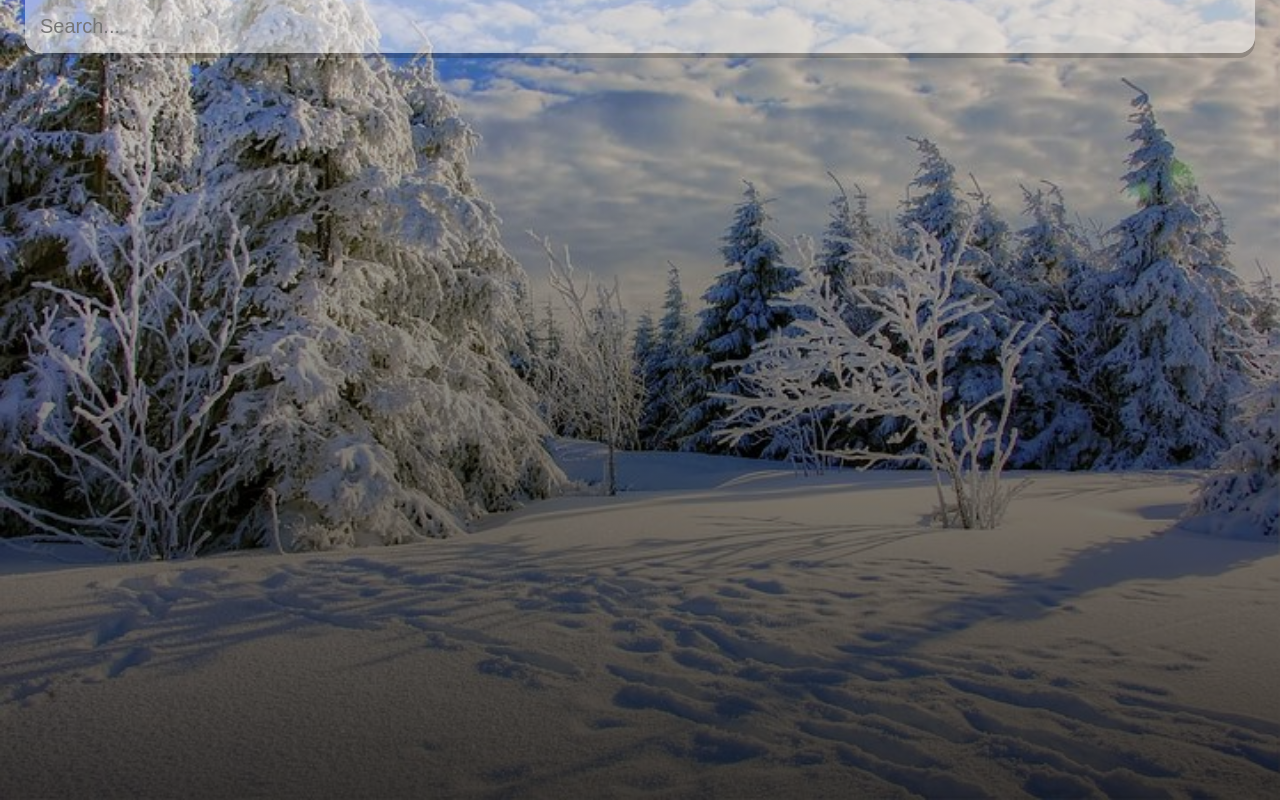
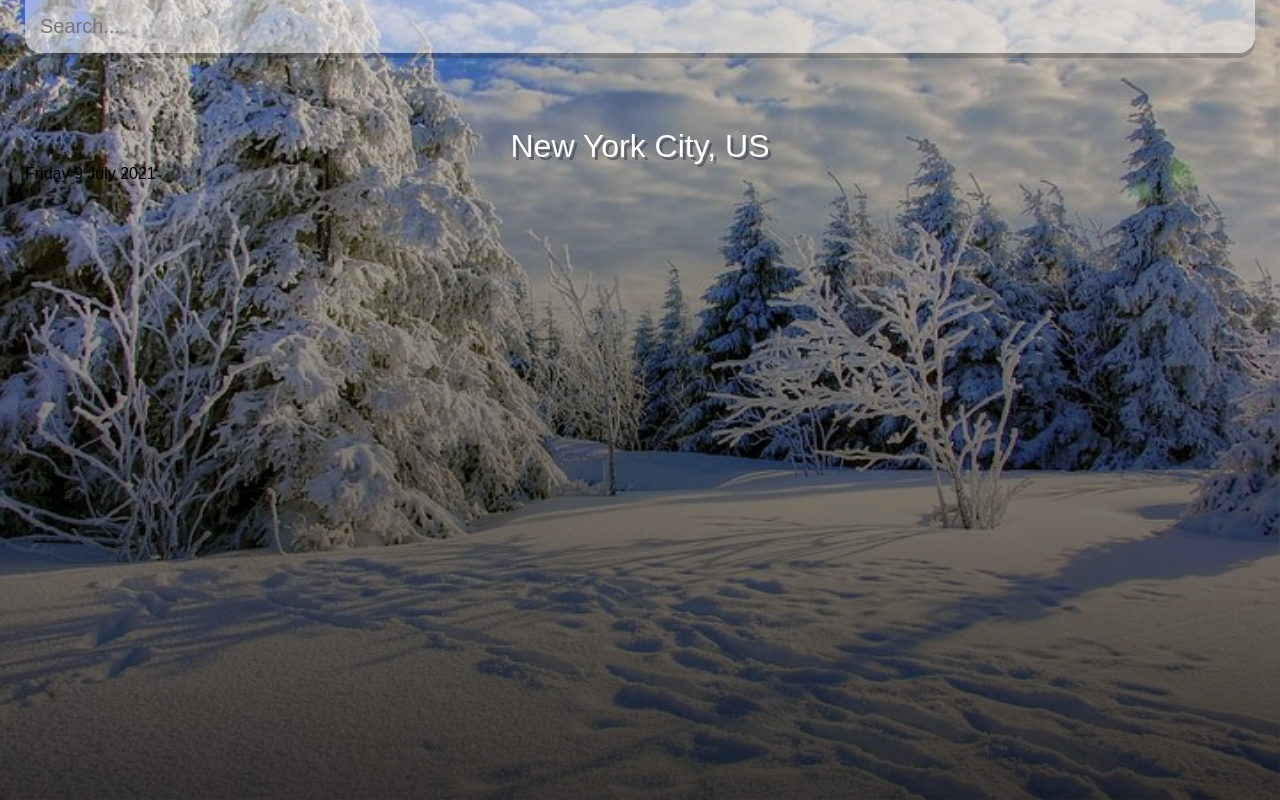
Before and after one commit to Tomisin-O/Weather-app, a React (Create React App) app: page / in a window 1280 px wide. Built offline with nearby package versions, Linux system fonts and the light colour scheme.

Commit message:
Created the date builder and location box

```diff
--- a/src/App.js
+++ b/src/App.js
@@ -5,6 +5,19 @@
 
 
 function App() {
+
+  const dateBuilder = (d) => {
+    let months = ["January", "February", "March", "April", "May", "June", "July", "August", "September", "October", "November", "December"];
+    let days = ["Sunday", "Monday", "Tuesday", "Wednesday", "Thursday", "Friday", "Saturday"];
+
+    let day = days[d.getDay()];
+    let date = d.getDate();
+    let month = months[d.getMonth()];
+    let year = d.getFullYear();
+
+    return `${day} ${date} ${month} ${year}`
+  }
+
   return (
     <div className="app">
       <main>
@@ -15,6 +28,10 @@
           placeholder="Search..."
           />
         </div>
+        <div className="location-box">
+            <div className="location">New York City, US</div>
+            <div className="date">{dateBuilder(new Date())}</div>
+          </div>
       </main>
     </div>
   );
```
